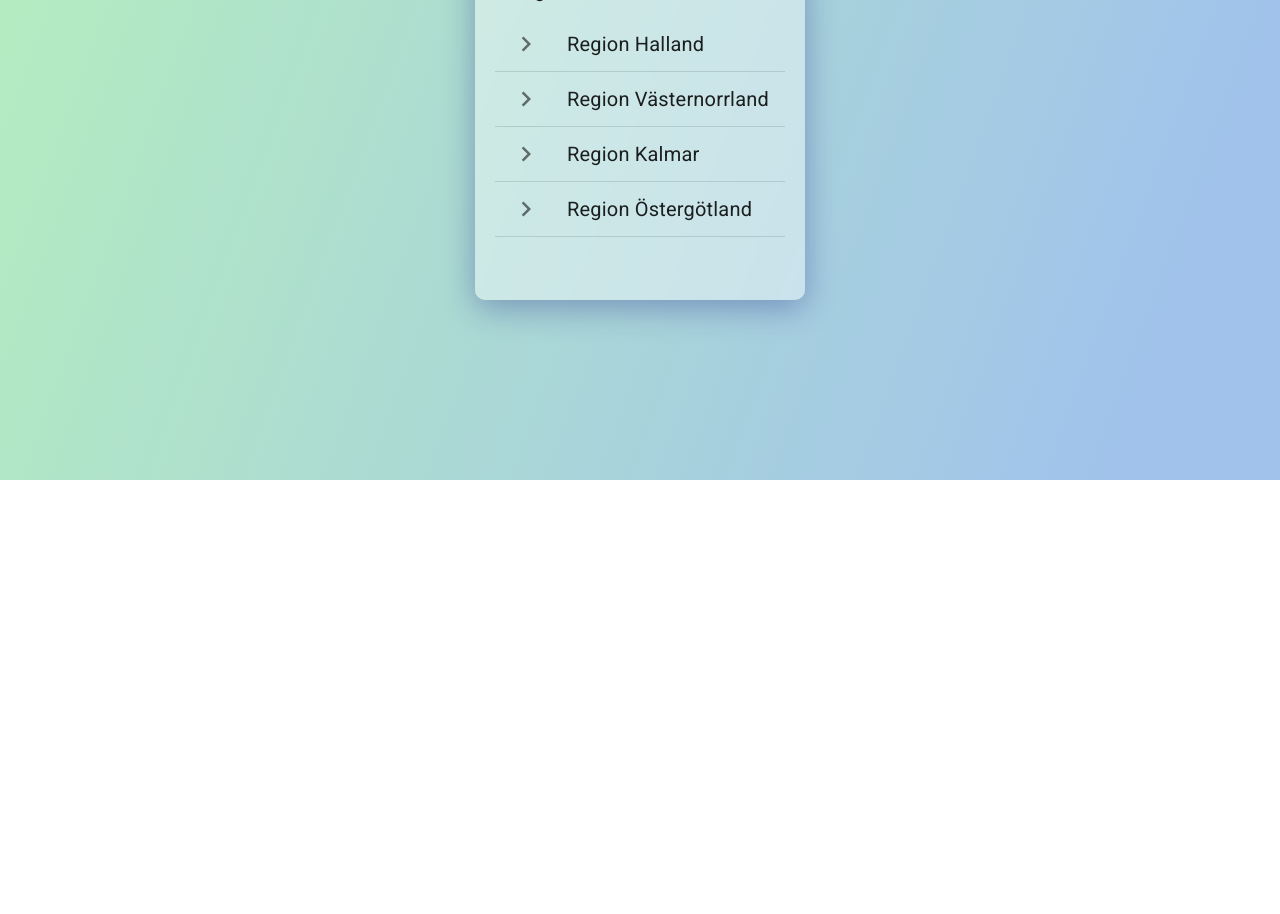
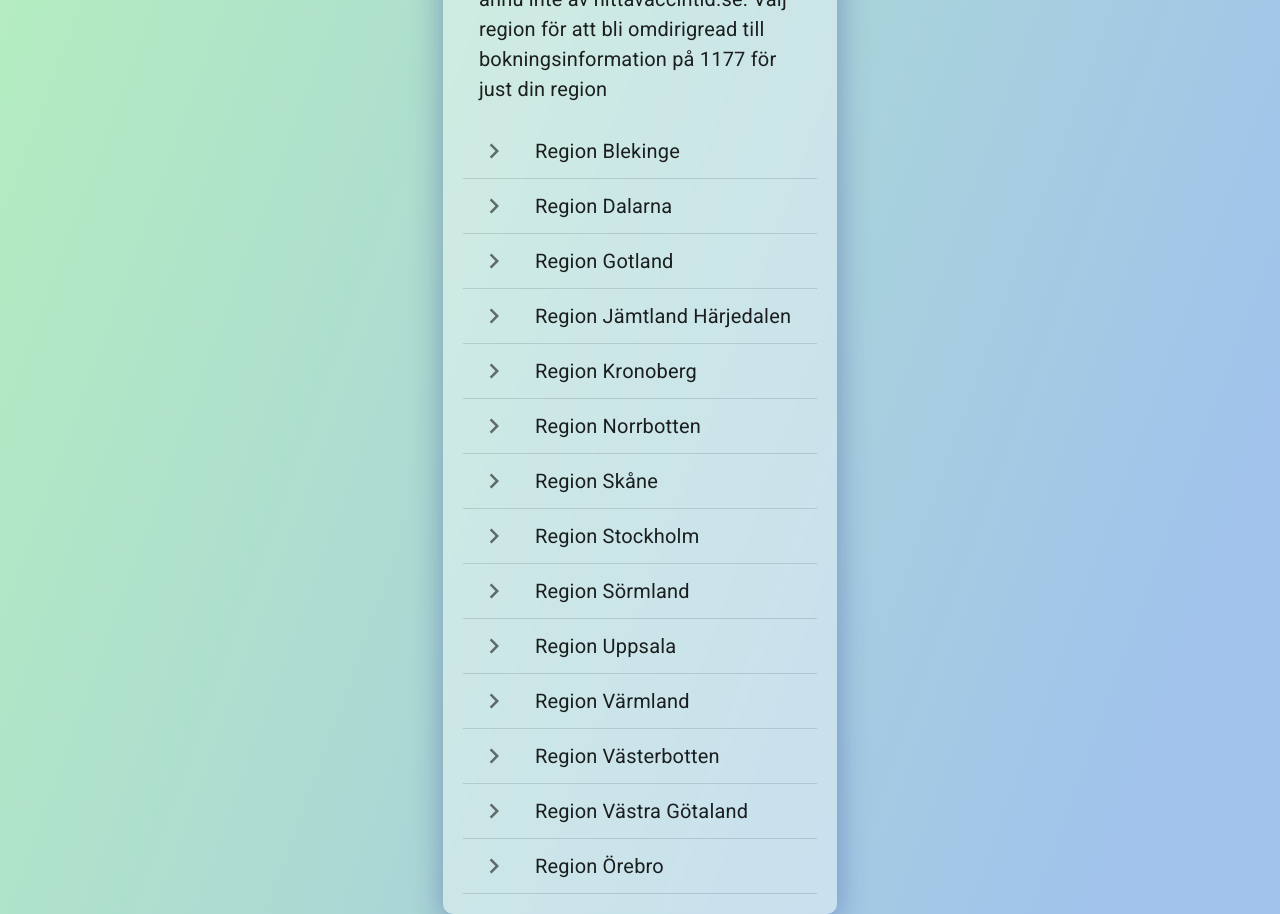
Before and after one commit to davidheineback/vaccine-finder, a React (Create React App) app: page / in a window 1280 px wide. Shown: the part 320-1234 px from the top of the page. Before the commit the page ends 800 px from the top, so only its background shows below. Built offline with nearby package versions, Linux system fonts and the light colour scheme.

Commit message:
refactor: add other regions and redirects to 1177

```diff
--- a/src/App/fetch.js
+++ b/src/App/fetch.js
@@ -4,6 +4,7 @@
   try {
     const categories = await fetch('https://booking-api.mittvaccin.se/clinique/')
     const response = await categories.json()
+    console.log(response)
     const filteredResponse = response.filter(clinique => clinique.style.toLowerCase().includes(county.toLowerCase()))
     setCliniques(filteredResponse)
   } catch (error) {
--- a/src/Views/Cliniques/Cliniques.js
+++ b/src/Views/Cliniques/Cliniques.js
@@ -26,8 +26,8 @@
       if (cliniques.length > 0) {
         const cityArray = cliniques.map((clinique) => clinique.city)
         const filter = [...new Set(cityArray)].filter((city) => city.length > 0).sort()
+    filter.map(async (city, index) => {
 
-    filter.map(async (city, index) => {
         const stationIds = cliniques
         .filter(
           (clinique) => clinique.booking_auto_search && (clinique.name.toLowerCase().includes(city.toLowerCase()) || clinique.city.toLowerCase().includes(city.toLowerCase()))
@@ -60,7 +60,7 @@
 
   async function handleCity({ target }) {
     const data = tempCliniqueContainer.filter(city => city.city.toLowerCase() === target.textContent.toLowerCase())
-    if (multiSelect.includes(data[0].city)) {
+    if (multiSelect.includes(data?.[0].city)) {
       setMultiSelect(multiSelect.filter(city => city !== data[0].city))
       const tempRemoveIds = data.map(city => city.data[0].id)
       setAppointmentData(prev => [...prev]?.filter(id => tempRemoveIds.includes(id)))
--- a/src/Views/SelectTime/SelectTime.js
+++ b/src/Views/SelectTime/SelectTime.js
@@ -17,7 +17,7 @@
 
   useEffect(() => {
     async function handleSearchNext() {
-      const data = appointmentData[0]?.map(async (appointment) => {
+      const data = appointmentData?.[0]?.map(async (appointment) => {
         const response = await appointment.map(async (id) => {
           if (id.response.length > 0) {
             const response = await API.getAvailableTimes(id, fromDate, toDate)
--- a/src/Views/StartView/StartView.js
+++ b/src/Views/StartView/StartView.js
@@ -8,15 +8,18 @@
 import ChevronRightIcon from '@material-ui/icons/ChevronRight';
 import * as API from '../../App/fetch';
 import { GlobalStateContext } from '../../GlobalState/GlobalState'
+import { regions } from './regions.js'
 
-// REGION HALLAND // REGION VÄSTERNORRLAND // REGION KALMAR LÄN // REGION ÖSTERGÖTLAND
+
 
 function StartView() {
   const { setCliniques, setCounty, redirect, setRedirect } = React.useContext(
     GlobalStateContext
   )
 
-  const countyList = [{county: 'Region Halland', search: 'halland'},{county: 'Region Västernorrland', search: 'vasternorrland'},{county: 'Region Kalmar', search: 'kalmar'},{county: 'Region Östergötland', search: 'ostergotland'}]
+const countyList = regions.filter(region => region.method === 'search')
+const otherCountys = regions.filter(region => region.method === 'redirect')
+
 
   const handleClick = async (searchString) => {
     setCounty(searchString)
@@ -29,7 +32,7 @@
     <div >
       <List component="nav" aria-label="tillgängliga regioner">
         <ListItem>
-          <ListItemText primary='Regioner från MittVaccin.se' />
+          <ListItemText primary='Välj region för att söka efter ledig tid' />
         </ListItem>
         {countyList.map((item, index)=>(
           <div key={index}>
@@ -42,7 +45,21 @@
         <Divider />
         </div>
         ))}
+      <ListItem>
+        <ListItemText primary='Följande regioner hanteras tyvärr ännu inte av hittavaccintid.se. Välj region för att bli omdirigread till bokningsinformation på 1177 för just din region' />
+      </ListItem>
       </List>
+      {otherCountys.map((item, index)=>(
+          <div key={index}>
+          <ListItem button component="a" href={item.redirect}>
+          <ListItemIcon>
+            <ChevronRightIcon />
+          </ListItemIcon>
+          <ListItemText primary={item.county}/>
+        </ListItem>
+        <Divider />
+        </div>
+        ))}
     </div>
   );
 }
--- /dev/null
+++ b/src/Views/StartView/regions.js
@@ -0,0 +1,128 @@
+export const regions = [
+    {
+      county: 'Region Blekinge',
+      search: 'blekinge',
+      redirect: 'https://www.1177.se/Blekinge/sjukdomar--besvar/lungor-och-luftvagar/inflammation-och-infektion-ilungor-och-luftror/om-covid-19--coronavirus/om-vaccin-mot-covid-19/boka-tid-for-vaccination-i-blekinge/',
+      method: 'redirect'
+    },
+    {
+      county: 'Region Dalarna',
+      search: 'dalarna',
+      redirect: 'https://www.1177.se/Dalarna/sjukdomar--besvar/lungor-och-luftvagar/inflammation-och-infektion-ilungor-och-luftror/om-covid-19--coronavirus/om-vaccin-mot-covid-19/nar-och-hur-kan-jag-vaccinera-mig-mot-covid-19/#section-126228',
+      method: 'redirect'
+    },
+    {
+      county: 'Region Gotland',
+      search: 'gotland',
+      redirect: 'https://www.1177.se/Gotland/sjukdomar--besvar/lungor-och-luftvagar/inflammation-och-infektion-ilungor-och-luftror/om-covid-19--coronavirus/om-vaccin-mot-covid-19/nar-och-hur-kan-jag-vaccinera-mig-mot-covid-19/#section-126228',
+      method: 'redirect'
+    },
+    {
+      county: 'Region Gävleborg',
+      search: 'gavleborg',
+      redirect: 'url',
+      method: 'https://www.1177.se/Gavleborg/sjukdomar--besvar/lungor-och-luftvagar/inflammation-och-infektion-ilungor-och-luftror/om-covid-19--coronavirus/om-vaccin-mot-covid-19/boka-tid-for-vaccination-mot-covid-19/#section-121299'
+    },
+    {
+      county: 'Region Halland',
+      search: 'halland',
+      redirect: 'url',
+      method: 'https://www.1177.se/Halland/sjukdomar--besvar/lungor-och-luftvagar/inflammation-och-infektion-ilungor-och-luftror/om-covid-19--coronavirus/om-vaccin-mot-covid-19/boka-vaccination-covid-19-i-halland/'
+    },
+    {
+      county: 'Region Jämtland Härjedalen',
+      search: 'jamtland',
+      redirect: 'https://www.1177.se/Jamtland-Harjedalen/sjukdomar--besvar/lungor-och-luftvagar/inflammation-och-infektion-ilungor-och-luftror/om-covid-19--coronavirus/om-vaccin-mot-covid-19/nar-och-hur-kan-jag-vaccinera-mig-mot-covid-19/#section-126228',
+      method: 'redirect'
+    },
+    {
+      county: 'Region Jönköping',
+      search: 'jonköping',
+      redirect: 'url',
+      method: 'https://www.1177.se/Jonkopings-lan/sjukdomar--besvar/lungor-och-luftvagar/inflammation-och-infektion-ilungor-och-luftror/om-covid-19--coronavirus/om-vaccin-mot-covid-19/nar-och-hur-kan-jag-vaccinera-mig-mot-covid-19/#section-126228'
+    },
+    {
+      county: 'Region Kalmar',
+      search: 'kalmar',
+      redirect: 'https://www.1177.se/Kalmar-lan/sjukdomar--besvar/lungor-och-luftvagar/inflammation-och-infektion-ilungor-och-luftror/om-covid-19--coronavirus/om-vaccin-mot-covid-19/boka-vaccination-mot-covid-19-i-kalmar-lan/#section-124357',
+      method: 'search'
+    },
+    {
+      county: 'Region Kronoberg',
+      search: 'kronoberg',
+      redirect: 'https://www.1177.se/Kronoberg/sjukdomar--besvar/lungor-och-luftvagar/inflammation-och-infektion-ilungor-och-luftror/om-covid-19--coronavirus/om-vaccin-mot-covid-19/boka-tid-for-vaccination-i-kronoberg/',
+      method: 'redirect'
+    },
+    {
+      county: 'Region Norrbotten',
+      search: 'norrbotten',
+      redirect: 'https://www.1177.se/Norrbotten/sjukdomar--besvar/lungor-och-luftvagar/inflammation-och-infektion-ilungor-och-luftror/om-covid-19--coronavirus/om-vaccin-mot-covid-19/boka-vaccination-mot-covid-19-i-norrbotten/#section-122944',
+      method: 'redirect'
+    },
+    {
+      county: 'Region Skåne',
+      search: 'skane',
+      redirect: 'https://www.1177.se/Skane/sjukdomar--besvar/lungor-och-luftvagar/inflammation-och-infektion-ilungor-och-luftror/om-covid-19--coronavirus/om-vaccin-mot-covid-19/nar-och-hur-kan-jag-vaccinera-mig-mot-covid-19/#section-126228',
+      method: 'redirect'
+    },
+    {
+      county: 'Region Stockholm',
+      search: 'stockholm',
+      redirect: 'https://www.1177.se/Stockholm/sjukdomar--besvar/lungor-och-luftvagar/inflammation-och-infektion-ilungor-och-luftror/om-covid-19--coronavirus/om-vaccin-mot-covid-19/boka-tid-for-vaccination-mot-covid-19-i-stockholms-lan/',
+      method: 'redirect'
+    },
+    {
+      county: 'Region Sörmland',
+      search: 'sormland',
+      redirect: 'https://www.1177.se/Sormland/sjukdomar--besvar/lungor-och-luftvagar/inflammation-och-infektion-ilungor-och-luftror/om-covid-19--coronavirus/om-vaccin-mot-covid-19/sa-vaccinerar-du-dig-i-sormland/#section-125912',
+      method: 'redirect'
+    },
+    {
+      county: 'Region Uppsala',
+      search: 'uppsala',
+      redirect: 'https://www.1177.se/Uppsala-lan/sjukdomar--besvar/lungor-och-luftvagar/inflammation-och-infektion-ilungor-och-luftror/om-covid-19--coronavirus/om-vaccin-mot-covid-19/nar-och-hur-kan-jag-vaccinera-mig-mot-covid-19/#section-126228',
+      method: 'redirect'
+    },
+    {
+      county: 'Region Värmland',
+      search: 'varmland',
+      redirect: 'https://www.1177.se/Varmland/sjukdomar--besvar/lungor-och-luftvagar/inflammation-och-infektion-ilungor-och-luftror/om-covid-19--coronavirus/om-vaccin-mot-covid-19/nar-och-hur-kan-jag-vaccinera-mig-mot-covid-19/#section-126228',
+      method: 'redirect'
+    },
+    {
+      county: 'Region Västerbotten',
+      search: 'vasterbotten',
+      redirect: 'https://www.1177.se/Vasterbotten/sjukdomar--besvar/lungor-och-luftvagar/inflammation-och-infektion-ilungor-och-luftror/om-covid-19--coronavirus/om-vaccin-mot-covid-19/nar-och-hur-kan-jag-vaccinera-mig-mot-covid-19/#section-126228',
+      method: 'redirect'
+    },
+    {
+      county: 'Region Västernorrland',
+      search: 'vasternorrland',
+      redirect: 'https://www.1177.se/Vasternorrland/sjukdomar--besvar/lungor-och-luftvagar/inflammation-och-infektion-ilungor-och-luftror/om-covid-19--coronavirus/om-vaccin-mot-covid-19/vaccinationsenheter-i-vasternorrland/',
+      method: 'search'
+    },
+    {
+      county: 'Region Västmanland',
+      search: 'vastmanland',
+      redirect: 'url',
+      method: 'https://www.1177.se/Vastmanland/sjukdomar--besvar/lungor-och-luftvagar/inflammation-och-infektion-ilungor-och-luftror/om-covid-19--coronavirus/om-vaccin-mot-covid-19/vaccination-mot-covid-19-i-vastmanland/#section-120854'
+    },
+    {
+      county: 'Region Västra Götaland',
+      search: 'vastragotaland',
+      redirect: 'https://www.1177.se/Vastra-Gotaland/hitta-vard/?st=6679b816-eb03-4797-89b2-fb9e5a153faf&nearby=false&s=distance&g=ChIJlRL-UXszRUYRcIsOKXiQAQM&lat=&lng=&location=V%C3%A4stra+G%C3%B6talands+l%C3%A4n&caretype=Vaccination+mot+covid-19&q=',
+      method: 'redirect'
+    },
+    {
+      county: 'Region Örebro',
+      search: 'orebro',
+      redirect: 'https://www.1177.se/Orebrolan/sjukdomar--besvar/lungor-och-luftvagar/inflammation-och-infektion-ilungor-och-luftror/om-covid-19--coronavirus/om-vaccin-mot-covid-19/boka-eller-avboka-tid-for-vaccination-mot-covid-19/',
+      method: 'redirect'
+    },
+    {
+      county: 'Region Östergötland',
+      search: 'ostergotland',
+      redirect: 'url',
+      method: 'https://www.1177.se/Ostergotland/sjukdomar--besvar/lungor-och-luftvagar/inflammation-och-infektion-ilungor-och-luftror/om-covid-19--coronavirus/om-vaccin-mot-covid-19/nar-och-hur-kan-jag-vaccinera-mig-mot-covid-19/#section-126228'
+    }
+  ]
```
